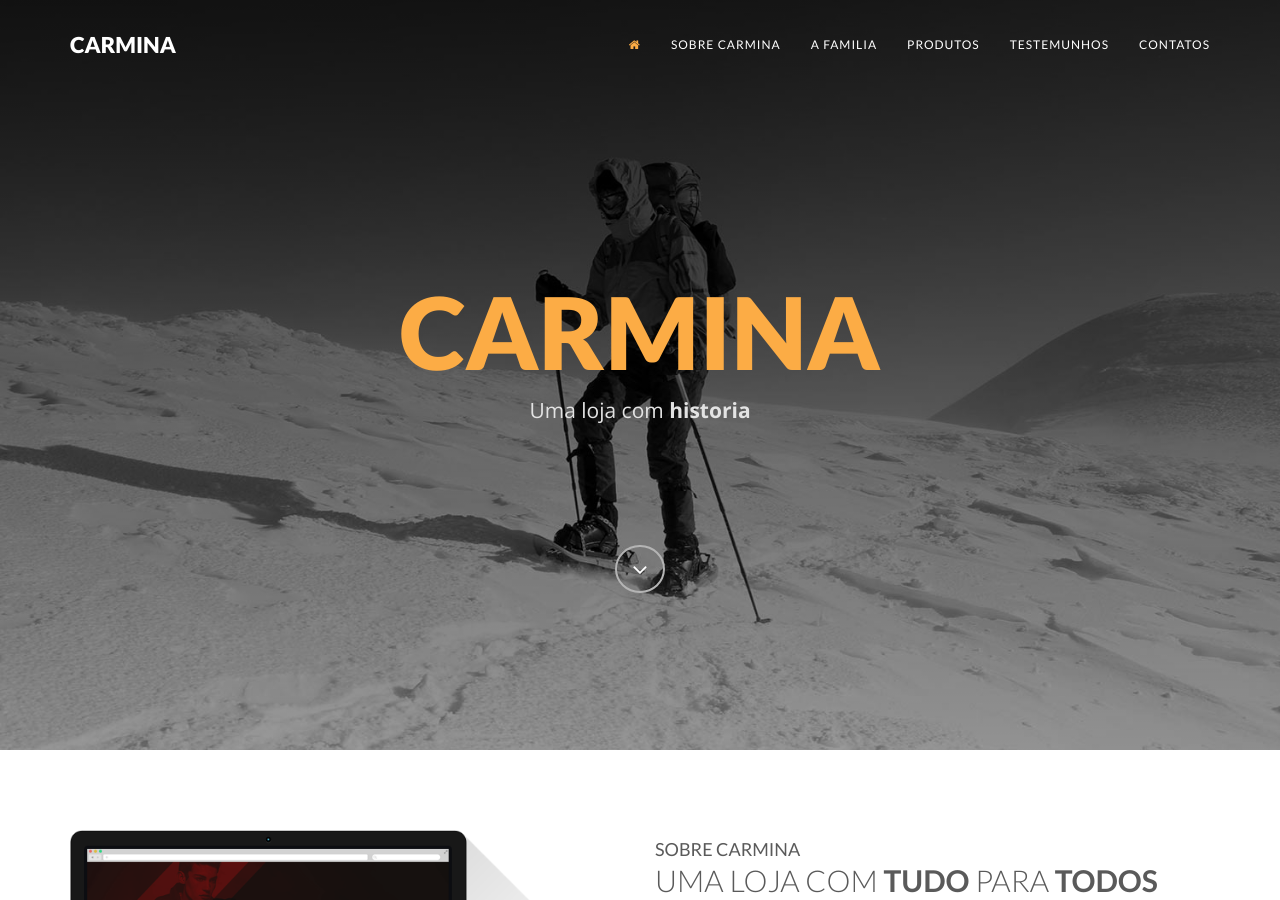
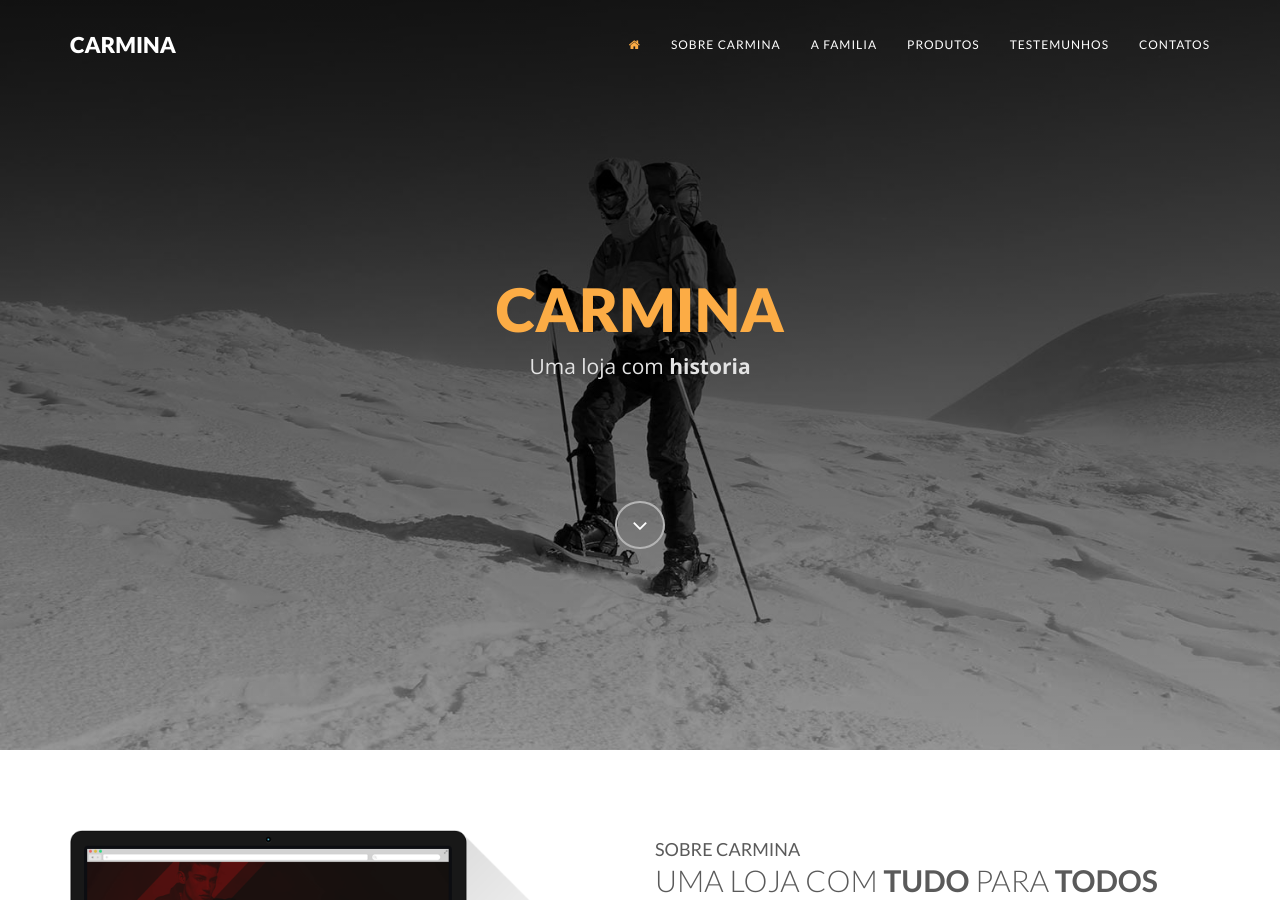
Before and after one commit to pmpfl/carmina, a Jekyll site: the page built from index.html, in a window 1280 px wide and 900 px high. Built offline with Jekyll 4.4.1, drawn with Linux system fonts in a browser that asks for light colours; nearby versions of some CDN libraries.

Commit message:
fix responsive

```diff
--- a/_includes/head.html
+++ b/_includes/head.html
@@ -1,6 +1,7 @@
 <head>
+  <meta charset="utf-8" >
   <!--[if IE]><meta http-equiv="x-ua-compatible" content="IE=9" /><![endif]-->
-  <meta http-equiv="Content-Type" content="text/html; charset=UTF-8" >
+
   <meta name="viewport" content="width=device-width, initial-scale=1">
   <title>{% if page.title %}{{ page.title }}{% else %}{{ site.title }}{% endif %}</title>
   <meta name="description" content="Carmina famalicao">
--- a/_layouts/default.html
+++ b/_layouts/default.html
@@ -37,7 +37,7 @@
     <div id="tf-home" class="text-center">
         <div class="overlay">
             <div class="content">
-                <h1 style="font-size: 100px"><strong><span class="color">{{ site.data.wording.page_title }}</span></strong></h1>
+                <h1 style="font-size: 60px;"><strong><span class="color">{{ site.data.wording.page_title }}</span></strong></h1>
                 <p class="lead">{{ site.data.wording.description_header }}</p>
                 <a href="#tf-about" class="fa fa-angle-down page-scroll"></a>
             </div>
```
